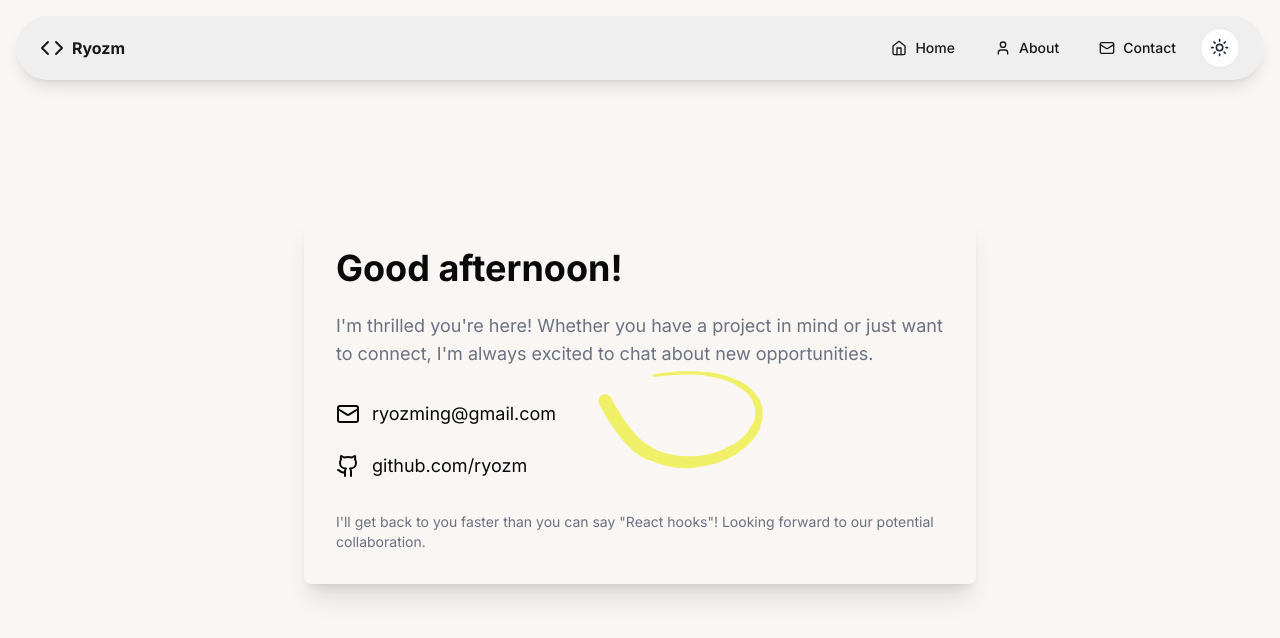
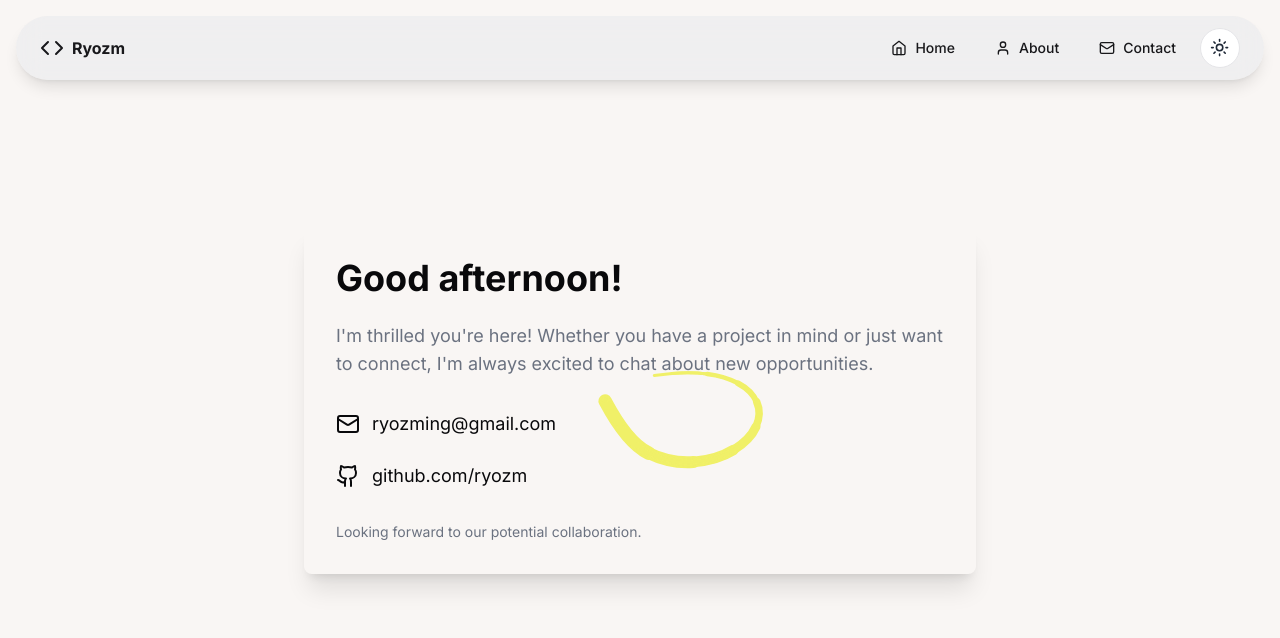
Before and after one commit to ryozm/ryozm-homepage, a Next.js app: page /contact in a window 1280 px wide. Shown: the top 638 px of the page. Built offline with nearby package versions, Linux system fonts and the light colour scheme.

Commit message:
docs(contact): 删除冗余文本

```diff
--- a/app/contact/page.tsx
+++ b/app/contact/page.tsx
@@ -60,8 +60,7 @@ const ContactPage = () => {
         </div>
 
         <p className="mt-6 sm:mt-8 text-xs sm:text-sm text-gray-500">
-          I'll get back to you faster than you can say "React hooks"! Looking
-          forward to our potential collaboration.
+          Looking forward to our potential collaboration.
         </p>
       </div>
     </div>
```
